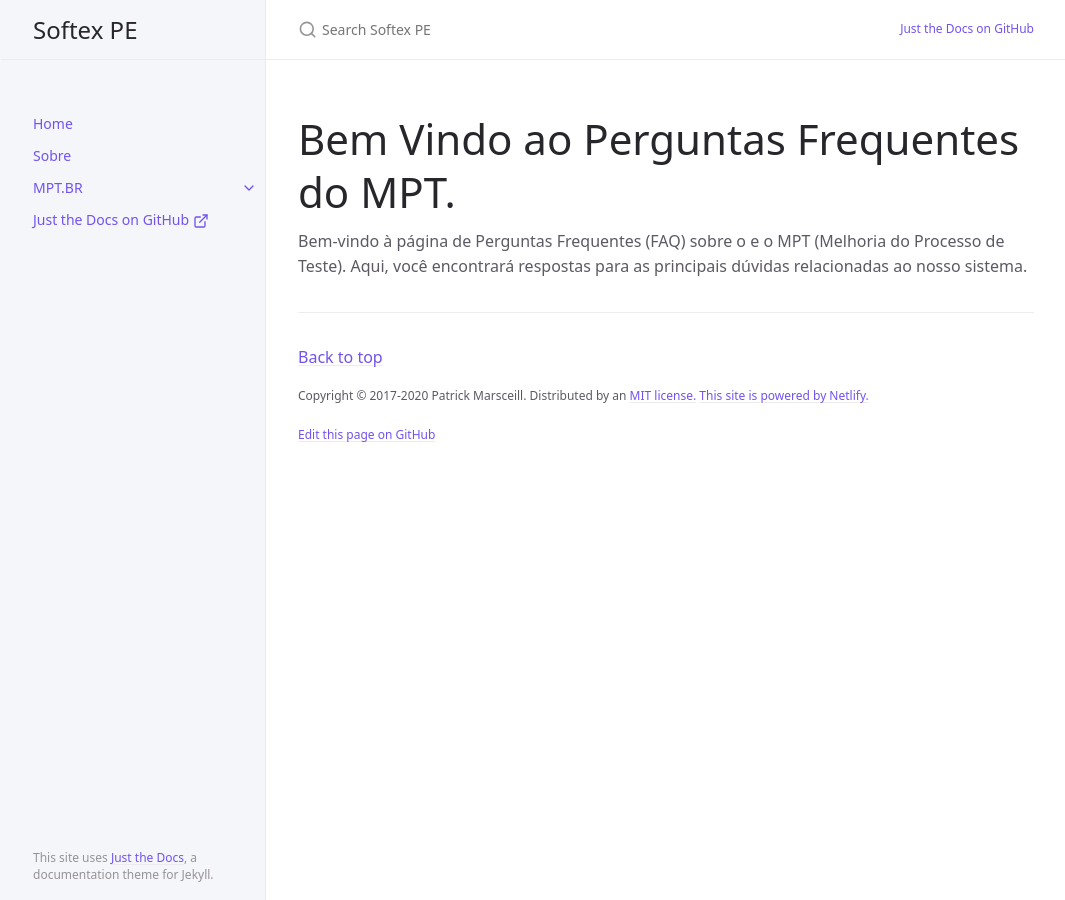
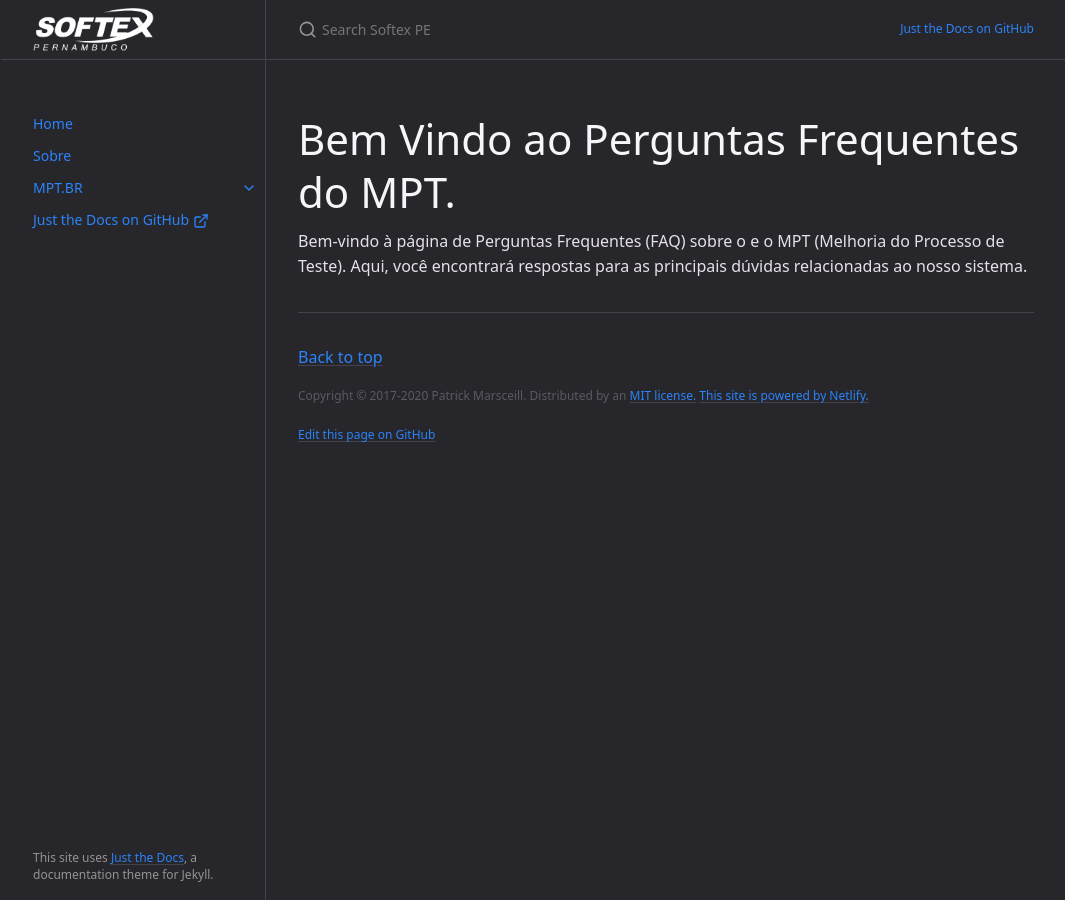
Before and after one commit to ArthurRaphael/softexfaqmpt.github.io, a Jekyll site: the page built from index.md, in a window 1280 px wide. Shown: the whole page, without its empty margins (106-1171 px from the left). Built offline with Jekyll 4.4.1, drawn with Linux system fonts in a browser that asks for light colours; cached includes are drawn as plain includes.

Commit message:
Mudança visual no FAQ

```diff
--- a/_config.yml
+++ b/_config.yml
@@ -57,7 +57,7 @@ exclude:
   - fixtures/
 
 # Set a path/url to a logo that will be displayed instead of the title
-#logo: "/assets/images/just-the-docs.png"
+logo: "assets/images/logodasoftex.png"
 
 # Enable or disable the site search
 # Supports true (default) or false
@@ -158,7 +158,7 @@ gh_edit_branch: "main" # the branch that your docs is served from
 gh_edit_view_mode: "tree" # "tree" or "edit" if you want the user to jump into the editor immediately
 
 # Color scheme currently only supports "dark", "light"/nil (default), or a custom scheme that you define
-color_scheme: nil
+color_scheme: dark
 
 callouts_level: quiet # or loud
 callouts:
```
Also changed, not shown: assets/images/logodasoftex.png (added).
